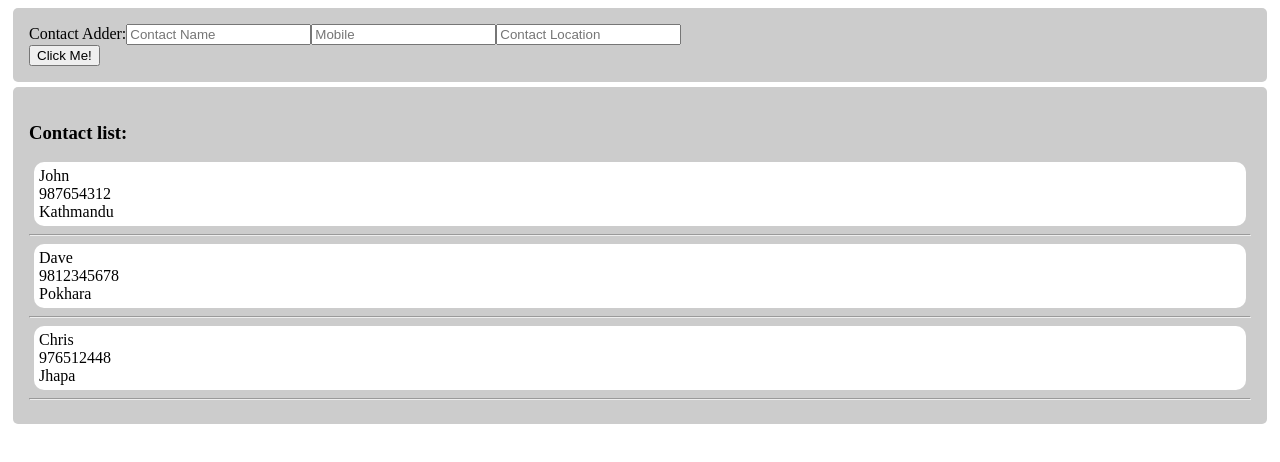
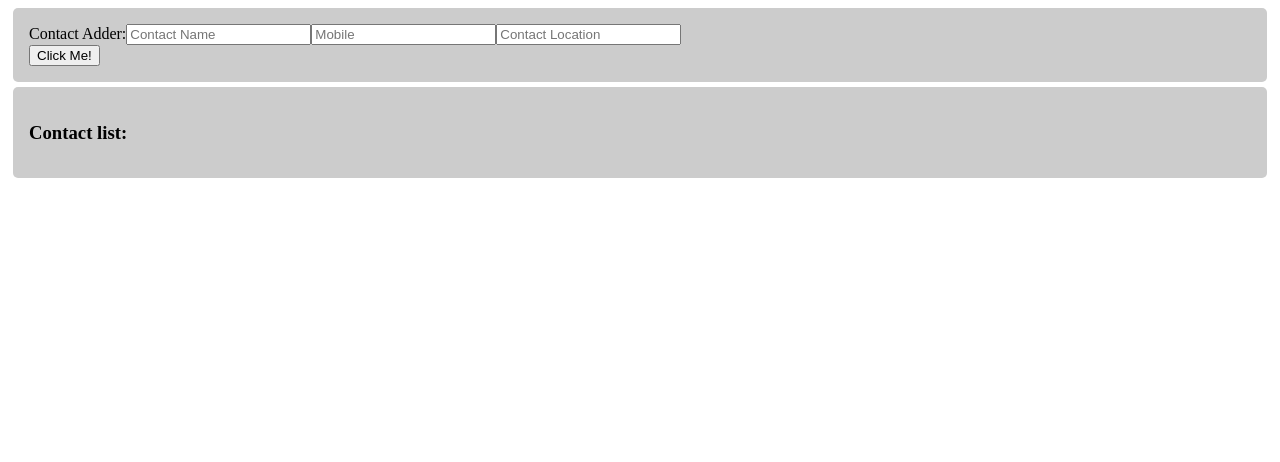
Before and after one commit to Sakarrr/contacts-manager-react-app, a React (Create React App) app: page / in a window 1280 px wide. Shown: the top 462 px of the page. Built offline with nearby package versions, Linux system fonts and the light colour scheme.

Commit message:
State management to update contact list

```diff
--- a/src/App.js
+++ b/src/App.js
@@ -1,18 +1,14 @@
+import { useState } from "react";
 import Contact from "./components/Contact";
 import ContactAdder from "./components/ContactAdder";
 import "./styles/style.css";
 
 const App = () => {
-  const contacts = [
-    { name: "John", number: "987654312", location: "Kathmandu" },
-    { name: "Dave", number: "9812345678", location: "Pokhara" },
-    { name: "Chris", number: "976512448", location: "Jhapa" },
-  ];
+  const [contacts, setContacts] = useState([]);
 
   // Child to parent communication
   const addContactData = (contactData) => {
-    console.log(contactData);
-    contacts.push(contactData);
+    setContacts([contactData, ...contacts]);
   };
 
   // const childFunctionHandler = () => {
```
Also changed, not shown: src/components/ContactAdder.js (+16 -0 lines).
